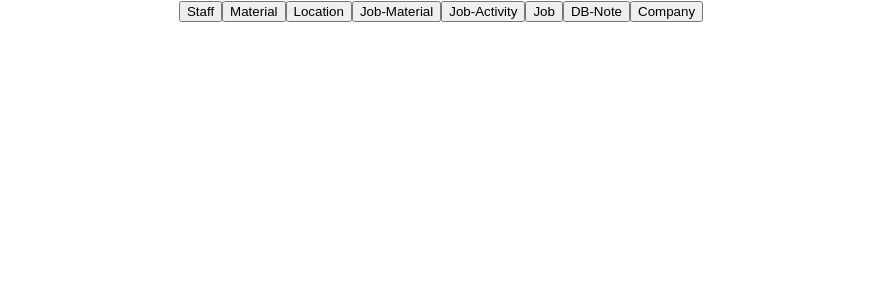
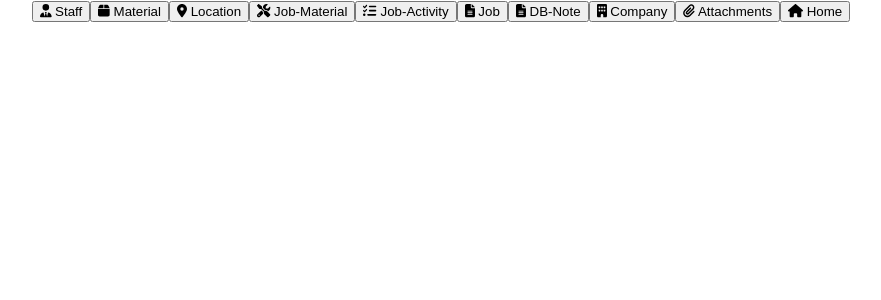
Before and after one commit to alisotoudehpsn4/reader, a React (Create React App) app: page / in a window 1280 px wide. Both pictures are taken after a click on the button "ServiceM8". Shown: the top 300 px of the page, without its empty margins (199-1080 px from the left). Built offline with nearby package versions, Linux system fonts and the light colour scheme.

Commit message:
added icons and home button

```diff
--- a/package.json
+++ b/package.json
@@ -3,6 +3,11 @@
   "version": "0.1.0",
   "private": true,
   "dependencies": {
+    "@fortawesome/fontawesome-svg-core": "^6.6.0",
+    "@fortawesome/free-brands-svg-icons": "^6.6.0",
+    "@fortawesome/free-regular-svg-icons": "^6.6.0",
+    "@fortawesome/free-solid-svg-icons": "^6.6.0",
+    "@fortawesome/react-fontawesome": "^0.2.2",
     "@testing-library/jest-dom": "^5.17.0",
     "@testing-library/react": "^13.4.0",
     "@testing-library/user-event": "^13.5.0",
--- a/src/components/Categories.js
+++ b/src/components/Categories.js
@@ -1,8 +1,33 @@
 import React, { useState } from 'react';
 import FileDrop from './FileDrop';
+import { FontAwesomeIcon } from '@fortawesome/react-fontawesome';
+import {
+  faHouse,
+  faUserTie,
+  faBox,
+  faMapMarkerAlt,
+  faTools,
+  faTasks,
+  faFileAlt,
+  faBuilding,
+  faPaperclip
+} from '@fortawesome/free-solid-svg-icons';
 
-const Categories = () => {
+const Categories = ({ onBack }) => {
   const [selectedCategory, setSelectedCategory] = useState(null);
+
+  const icons = {
+    home: <FontAwesomeIcon icon={faHouse} />,
+    staff: <FontAwesomeIcon icon={faUserTie} />,
+    material: <FontAwesomeIcon icon={faBox} />,
+    location: <FontAwesomeIcon icon={faMapMarkerAlt} />,
+    jobMaterial: <FontAwesomeIcon icon={faTools} />,
+    jobActivity: <FontAwesomeIcon icon={faTasks} />,
+    job: <FontAwesomeIcon icon={faFileAlt} />,
+    dbNote: <FontAwesomeIcon icon={faFileAlt} />,
+    company: <FontAwesomeIcon icon={faBuilding} />,
+    attachments: <FontAwesomeIcon icon={faPaperclip} />,
+  };
 
   const handleCategoryClick = (category) => {
     setSelectedCategory(category);
@@ -10,17 +35,16 @@ const Categories = () => {
 
   return (
     <div>
-      <button onClick={() => handleCategoryClick('Staff')}>Staff</button>
-      <button onClick={() => handleCategoryClick('Material')}>Material</button>
-      <button onClick={() => handleCategoryClick('Location')}>Location</button>
-      <button onClick={() => handleCategoryClick('Job-Material')}>Job-Material</button>
-      <button onClick={() => handleCategoryClick('Job-Activity')}>Job-Activity</button>
-      <button onClick={() => handleCategoryClick('Job')}>Job</button>
-      <button onClick={() => handleCategoryClick('DB-Note')}>DB-Note</button>
-      <button onClick={() => handleCategoryClick('Company')}>Company</button>
-
-
-      {/* Conditionally render the FileDrop component if a category is selected */}
+      <button onClick={() => handleCategoryClick('Staff')}>{icons.staff} Staff</button>
+      <button onClick={() => handleCategoryClick('Material')}>{icons.material} Material</button>
+      <button onClick={() => handleCategoryClick('Location')}>{icons.location} Location</button>
+      <button onClick={() => handleCategoryClick('Job-Material')}>{icons.jobMaterial} Job-Material</button>
+      <button onClick={() => handleCategoryClick('Job-Activity')}>{icons.jobActivity} Job-Activity</button>
+      <button onClick={() => handleCategoryClick('Job')}>{icons.job} Job</button>
+      <button onClick={() => handleCategoryClick('DB-Note')}>{icons.dbNote} DB-Note</button>
+      <button onClick={() => handleCategoryClick('Company')}>{icons.company} Company</button>
+      <button onClick={() => handleCategoryClick('Attachments')}>{icons.attachments} Attachments</button>
+      <button onClick={onBack}>{icons.home} Home</button>
 
       {selectedCategory && (
         <div>
```
Also changed, not shown: 1 other file (tests, documents, lock files or other folders).
